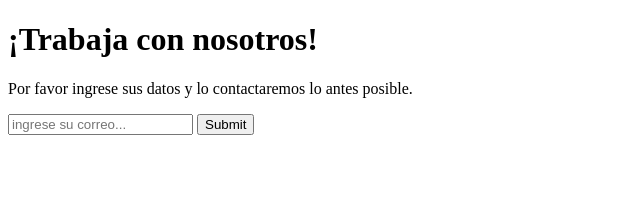
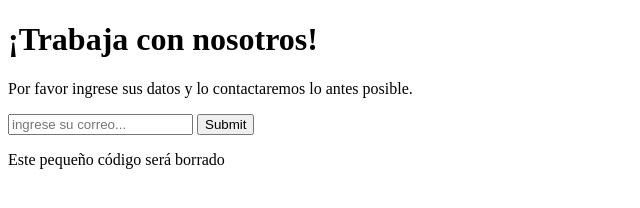
Before and after one commit to TheSeba2S/first-repos, a plain HTML site: page contacto.html in a window 1280 px wide. Shown: the whole page, without its empty margins (0-640 px from the left). Drawn offline with Linux system fonts and the light colour scheme.

Commit message:
Actualizando codigo de contacto

```diff
--- a/contacto.html
+++ b/contacto.html
@@ -15,5 +15,7 @@
         <input type="submit">
     </form>
 
+    <p>Este pequeño código será borrado</p>
+
 </body>
 </html>
```
